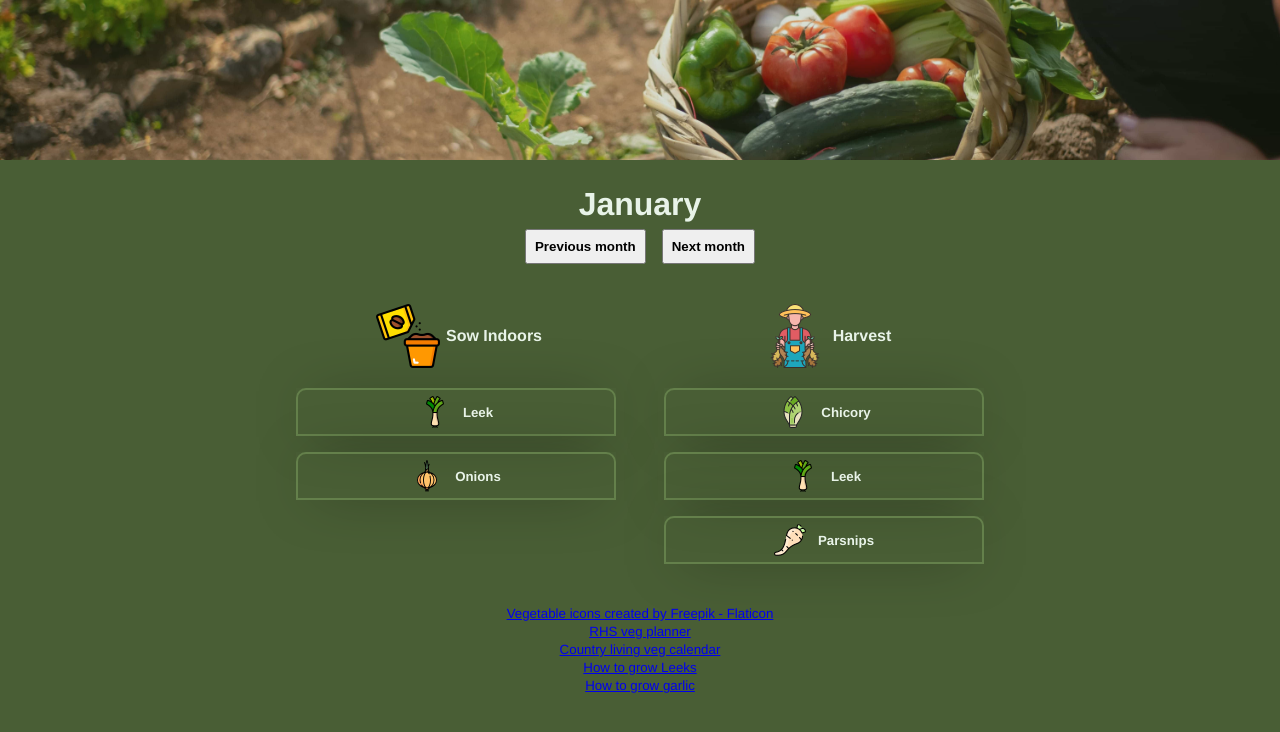
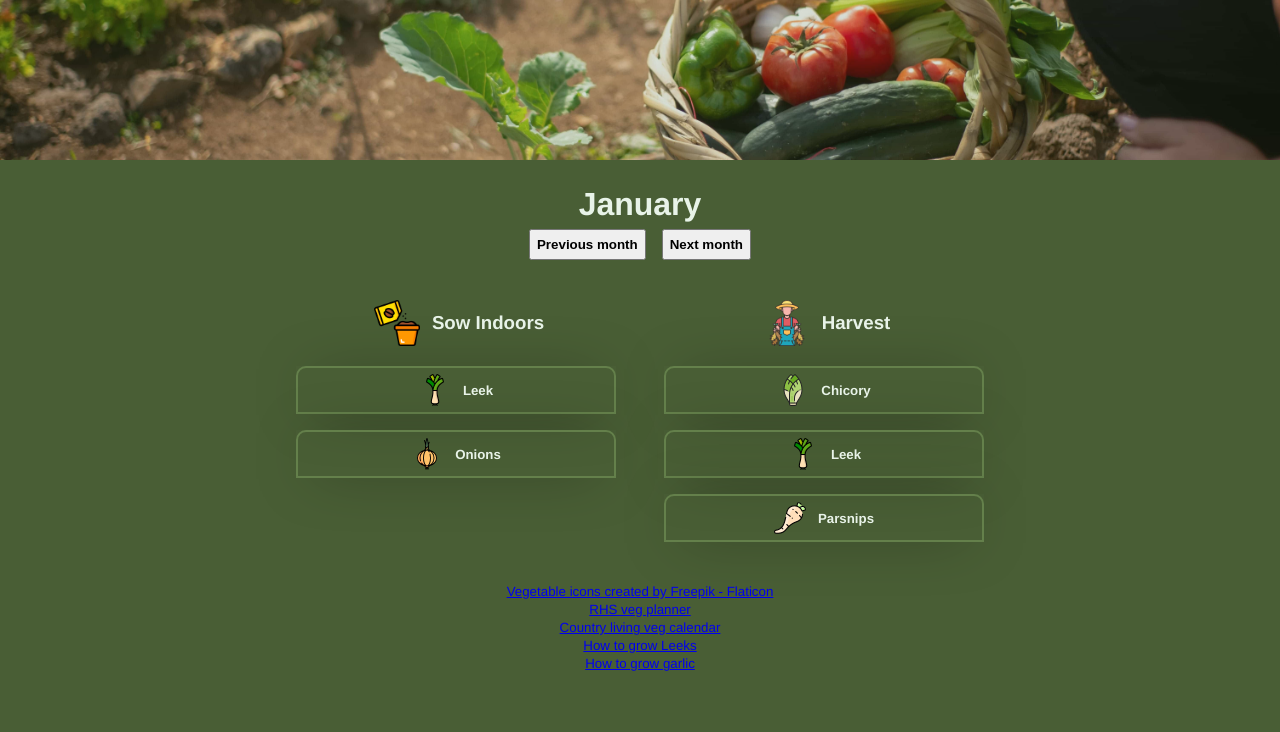
Before and after one commit to liamsain/garden, a Vue app: page / in a window 1280 px wide. Shown: the top 732 px of the page. Built offline with nearby package versions, Linux system fonts and the light colour scheme.

Commit message:
icon size changes

```diff
--- a/src/components/MonthJob.vue
+++ b/src/components/MonthJob.vue
@@ -13,8 +13,8 @@ const props = defineProps<{
 <template>
   <div>
     <div class="month-job__title">
-      <img :src="img" />
-      <h4>{{ title }}</h4>
+      <img :src="img"/>
+      <h3>{{ title }}</h3>
     </div>
     <div v-for="veg in vegetables">
       <VegItem :veg="veg" :jobType="jobType" />
@@ -31,6 +31,7 @@ const props = defineProps<{
   margin-left: 6px;
 }
 .month-job__title img {
-  margin-right: 6px;
+  margin-right: 12px;
+  height: 46px;
 }
 </style>
--- a/src/components/MonthJobs.vue
+++ b/src/components/MonthJobs.vue
@@ -107,7 +107,7 @@ const plantingOutSeedlingsForMonth = computed(() =>
 
 .month-jobs__controls button {
   margin: 0 8px 0 8px;
-  padding: 8px;
+  padding: 6px;
   font-weight:bolder;
 }
 .month-jobs__controls button:hover {
```
